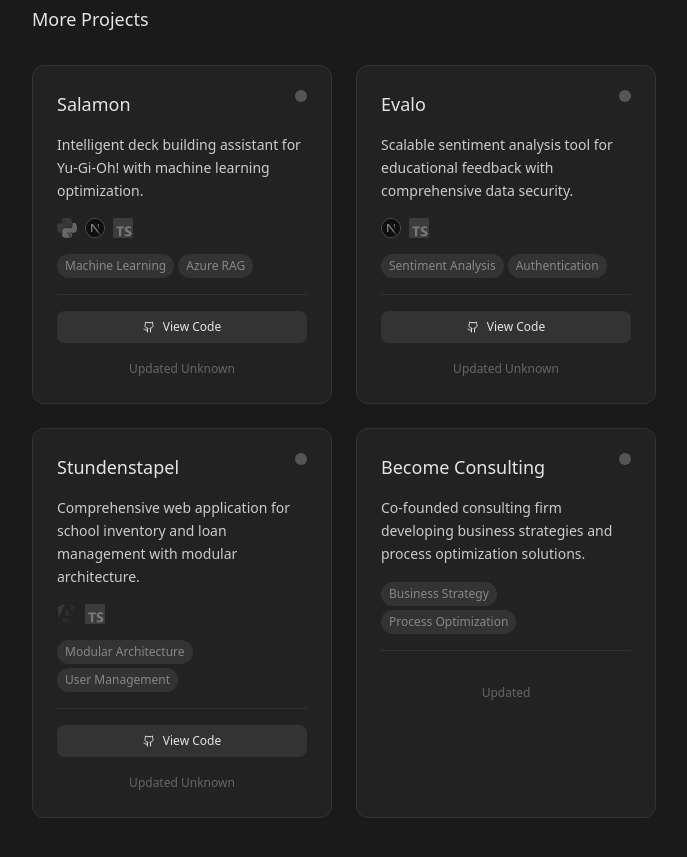
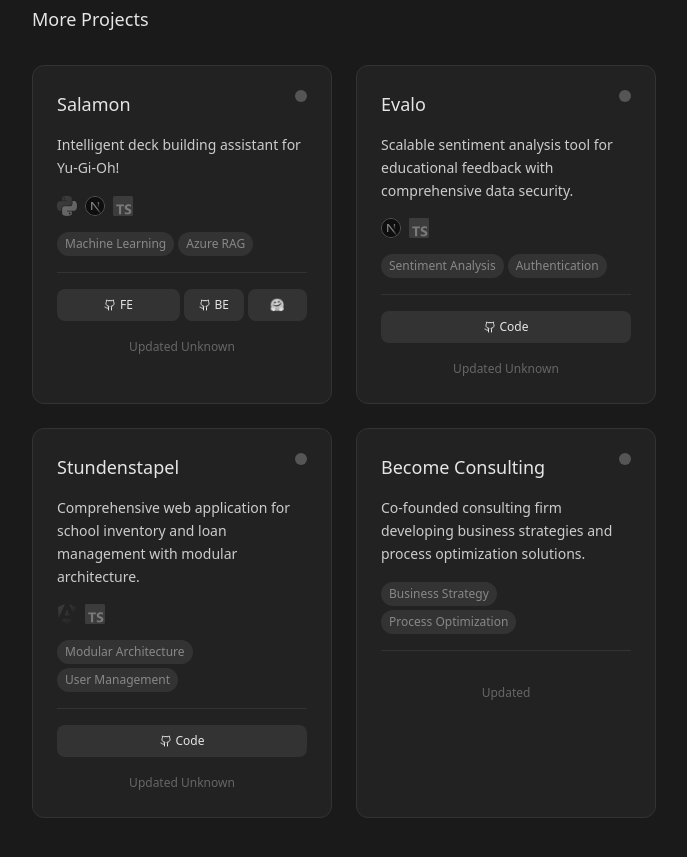
Before and after one commit to MosesCommitsFraud/msc, a Next.js app: page /projects in a window 1280 px wide. Shown: the part 1640-2497 px from the top of the page, without its empty margins (296-983 px from the left). Built offline with nearby package versions, Linux system fonts and the light colour scheme; no server answers.

Commit message:
adjusted layout to support multiple repos

```diff
--- a/app/projects/page.tsx
+++ b/app/projects/page.tsx
@@ -40,7 +40,9 @@ export default function ProjectsPage() {
       title: "Portfolio Page",
       description:
         "A modern, interactive portfolio showcasing my work and skills. Features custom animations, responsive design, and creative layouts. Built with Next.js and deployed on Vercel with continuous integration.",
-      githubRepo: "MosesCommitsFraud/msc",
+      repositories: {
+        github: "MosesCommitsFraud/msc"
+      },
       demoUrl: null,
       status: "active",
       type: "Personal",
@@ -55,7 +57,9 @@ export default function ProjectsPage() {
       title: "Hiraeth Theme",
       description:
         "My own custom theme based on Cursor Dark. I just like purple so i made it purple.",
-      githubRepo: "MosesCommitsFraud/hiraeth",
+      repositories: {
+        github: "MosesCommitsFraud/hiraeth"
+      },
       demoUrl: "https://marketplace.visualstudio.com/items?itemName=MosesCommitsFraud.hiraeth",
       status: "active",
       type: "Personal",
@@ -69,7 +73,9 @@ export default function ProjectsPage() {
       title: "Cyberpunk 2077 UI",
       description:
         "Fun project to recreate the UI of Cyberpunk 2077 in NextJs. I've been working on and off on this for a while now.",
-      githubRepo: "MosesCommitsFraud/CyberpunkUI",
+      repositories: {
+        github: "MosesCommitsFraud/CyberpunkUI"
+      },
       demoUrl: "/assets/CyberpunkUI.png",
       status: "hold",
       type: "Fun Project",
@@ -85,8 +91,12 @@ export default function ProjectsPage() {
   const completedProjects = [
     {
       title: "Salamon",
-      description: "Intelligent deck building assistant for Yu-Gi-Oh! with machine learning optimization.",
-      githubRepo: "your-username/salamon",
+      description: "Intelligent deck building assistant for Yu-Gi-Oh!",
+      repositories: {
+        frontend: "your-username/salamon-frontend",
+        backend: "your-username/salamon-backend",
+        huggingface: "your-username/salamon-model"
+      },
       demoUrl: null,
       status: "completed",
       type: "Study Project",
@@ -101,7 +111,9 @@ export default function ProjectsPage() {
     {
       title: "Evalo",
       description: "Scalable sentiment analysis tool for educational feedback with comprehensive data security.",
-      githubRepo: "your-username/evalo",
+      repositories: {
+        github: "your-username/evalo"
+      },
       demoUrl: null,
       status: "completed",
       type: "Study Project",
@@ -115,7 +127,9 @@ export default function ProjectsPage() {
     {
       title: "Stundenstapel",
       description: "Comprehensive web application for school inventory and loan management with modular architecture.",
-      githubRepo: "your-username/stundenstapel",
+      repositories: {
+        github: "your-username/stundenstapel"
+      },
       demoUrl: null,
       status: "completed",
       type: "Study Project",
@@ -129,7 +143,7 @@ export default function ProjectsPage() {
     {
       title: "Become Consulting",
       description: "Co-founded consulting firm developing business strategies and process optimization solutions.",
-      githubRepo: null,
+      repositories: {},
       demoUrl: null,
       status: "completed",
       type: "Business",
@@ -147,8 +161,10 @@ export default function ProjectsPage() {
       const allProjects = [...activeProjects, ...completedProjects]
 
       for (const project of allProjects) {
-        if (project.githubRepo) {
-          const [owner, repo] = project.githubRepo.split('/')
+        // Check for GitHub repo (prioritize main github, then frontend, then backend)
+        const githubRepo = (project.repositories as any).github || (project.repositories as any).frontend || (project.repositories as any).backend
+        if (githubRepo) {
+          const [owner, repo] = githubRepo.split('/')
           const lastUpdate = await getRepoLastCommit(owner, repo)
           updates[project.title] = lastUpdate
         }
@@ -279,15 +295,43 @@ export default function ProjectsPage() {
                           View Demo
                         </button>
                       )}
-                      {project.githubRepo && (
+                      {(project.repositories as any).github && (
                         <button
-                          onClick={() => window.open(`https://github.com/${project.githubRepo}`, '_blank')}
+                          onClick={() => window.open(`https://github.com/${(project.repositories as any).github}`, '_blank')}
                           className={`px-4 py-2 bg-[#333] hover:bg-[#444] rounded-lg text-sm text-[#e5e5e5] transition-colors ${
-                            !project.demoUrl ? 'flex-1 flex items-center justify-center gap-2' : ''
+                            !project.demoUrl && Object.keys(project.repositories).length === 1 ? 'flex-1 flex items-center justify-center gap-2' : ''
                           }`}
                         >
                           <Github className="w-4 h-4" />
-                          {!project.demoUrl && <span>View Code</span>}
+                          {!project.demoUrl && Object.keys(project.repositories).length === 1 && <span>View Code</span>}
+                        </button>
+                      )}
+                      {(project.repositories as any).frontend && (
+                        <button
+                          onClick={() => window.open(`https://github.com/${(project.repositories as any).frontend}`, '_blank')}
+                          className="px-4 py-2 bg-[#333] hover:bg-[#444] rounded-lg text-sm text-[#e5e5e5] transition-colors flex items-center justify-center gap-2"
+                        >
+                          <Github className="w-4 h-4" />
+                          <span>Frontend</span>
+                        </button>
+                      )}
+                      {(project.repositories as any).backend && (
+                        <button
+                          onClick={() => window.open(`https://github.com/${(project.repositories as any).backend}`, '_blank')}
+                          className="px-4 py-2 bg-[#333] hover:bg-[#444] rounded-lg text-sm text-[#e5e5e5] transition-colors flex items-center justify-center gap-2"
+                        >
+                          <Github className="w-4 h-4" />
+                          <span>Backend</span>
+                        </button>
+                      )}
+                      {(project.repositories as any).huggingface && (
+                        <button
+                          onClick={() => window.open(`https://huggingface.co/${(project.repositories as any).huggingface}`, '_blank')}
+                          className="px-4 py-2 bg-[#333] hover:bg-[#444] rounded-lg text-sm text-[#e5e5e5] transition-colors flex items-center justify-center gap-2"
+                        >
+                          <ExternalLink className="w-4 h-4" />
+                          <span style={{ filter: 'grayscale(100%)' }}>🤗</span>
+                          <span>HF</span>
                         </button>
                       )}
                     </div>
@@ -352,7 +396,13 @@ export default function ProjectsPage() {
 
                   {/* Footer */}
                   <div className="pt-4 border-t border-[#333] space-y-3">
-                                        <div className="flex gap-2">
+                                        <div className="grid grid-cols-4 gap-1">
+                      {(() => {
+                        const repoCount = Object.keys(project.repositories).length;
+                        const hasDemo = !!project.demoUrl;
+
+                        return (
+                          <>
                             {project.demoUrl && (
                               <button
                                 onClick={() => {
@@ -365,23 +415,63 @@ export default function ProjectsPage() {
                                     }
                                   }
                                 }}
-                          className="flex-1 px-3 py-2 bg-[#333] hover:bg-[#444] rounded-lg text-xs text-[#e5e5e5] transition-colors flex items-center justify-center gap-2"
+                                className={`px-3 py-2 bg-[#333] hover:bg-[#444] rounded-lg text-xs text-[#e5e5e5] transition-colors flex items-center justify-center gap-1 ${
+                                  repoCount === 0 ? 'col-span-4' :
+                                  repoCount === 1 ? 'col-span-3' :
+                                  repoCount === 2 ? 'col-span-2' : 'col-span-1'
+                                }`}
                               >
                                 <ExternalLink className="w-3 h-3" />
-                          View Demo
+                                Demo
                               </button>
                             )}
-                      {project.githubRepo && (
+                            {(project.repositories as any).github && (
                               <button
-                          onClick={() => window.open(`https://github.com/${project.githubRepo}`, '_blank')}
-                          className={`px-3 py-2 bg-[#333] hover:bg-[#444] rounded-lg text-xs text-[#e5e5e5] transition-colors ${
-                            !project.demoUrl ? 'flex-1 flex items-center justify-center gap-2' : ''
+                                onClick={() => window.open(`https://github.com/${(project.repositories as any).github}`, '_blank')}
+                                className={`px-2 py-2 bg-[#333] hover:bg-[#444] rounded-lg text-xs text-[#e5e5e5] transition-colors flex items-center justify-center gap-1 ${
+                                  !hasDemo && repoCount === 1 ? 'col-span-4' :
+                                  !hasDemo && repoCount === 2 ? 'col-span-2' :
+                                  !hasDemo && repoCount === 3 ? 'col-span-1' : 'col-span-1'
                                 }`}
                               >
                                 <Github className="w-3 h-3" />
-                          {!project.demoUrl && <span>View Code</span>}
+                                {!hasDemo && repoCount === 1 ? <span>Code</span> : ''}
                               </button>
                             )}
+                            {(project.repositories as any).frontend && (
+                              <button
+                                onClick={() => window.open(`https://github.com/${(project.repositories as any).frontend}`, '_blank')}
+                                className={`px-2 py-2 bg-[#333] hover:bg-[#444] rounded-lg text-xs text-[#e5e5e5] transition-colors flex items-center justify-center gap-1 ${
+                                  !hasDemo && repoCount === 2 ? 'col-span-2' :
+                                  !hasDemo && repoCount === 3 ? 'col-span-2' : 'col-span-1'
+                                }`}
+                              >
+                                <Github className="w-3 h-3" />
+                                <span>FE</span>
+                              </button>
+                            )}
+                            {(project.repositories as any).backend && (
+                              <button
+                                onClick={() => window.open(`https://github.com/${(project.repositories as any).backend}`, '_blank')}
+                                className={`px-2 py-2 bg-[#333] hover:bg-[#444] rounded-lg text-xs text-[#e5e5e5] transition-colors flex items-center justify-center gap-1 ${
+                                  !hasDemo && repoCount === 3 ? 'col-span-1' : 'col-span-1'
+                                }`}
+                              >
+                                <Github className="w-3 h-3" />
+                                <span>BE</span>
+                              </button>
+                            )}
+                            {(project.repositories as any).huggingface && (
+                              <button
+                                onClick={() => window.open(`https://huggingface.co/${(project.repositories as any).huggingface}`, '_blank')}
+                                className="px-2 py-2 bg-[#333] hover:bg-[#444] rounded-lg text-xs text-[#e5e5e5] transition-colors flex items-center justify-center gap-1 col-span-1"
+                              >
+                                <span style={{ filter: 'grayscale(100%)' }}>🤗</span>
+                              </button>
+                            )}
+                          </>
+                        );
+                      })()}
                     </div>
                     <div className="text-center">
                       <span className="text-xs text-[#666]">Updated {getLastUpdated(project)}</span>
```
Also changed, not shown: public/icons/azure.svg (added), public/icons/gemini.svg (added). Lines whose indentation alone changed are shown as unchanged.
